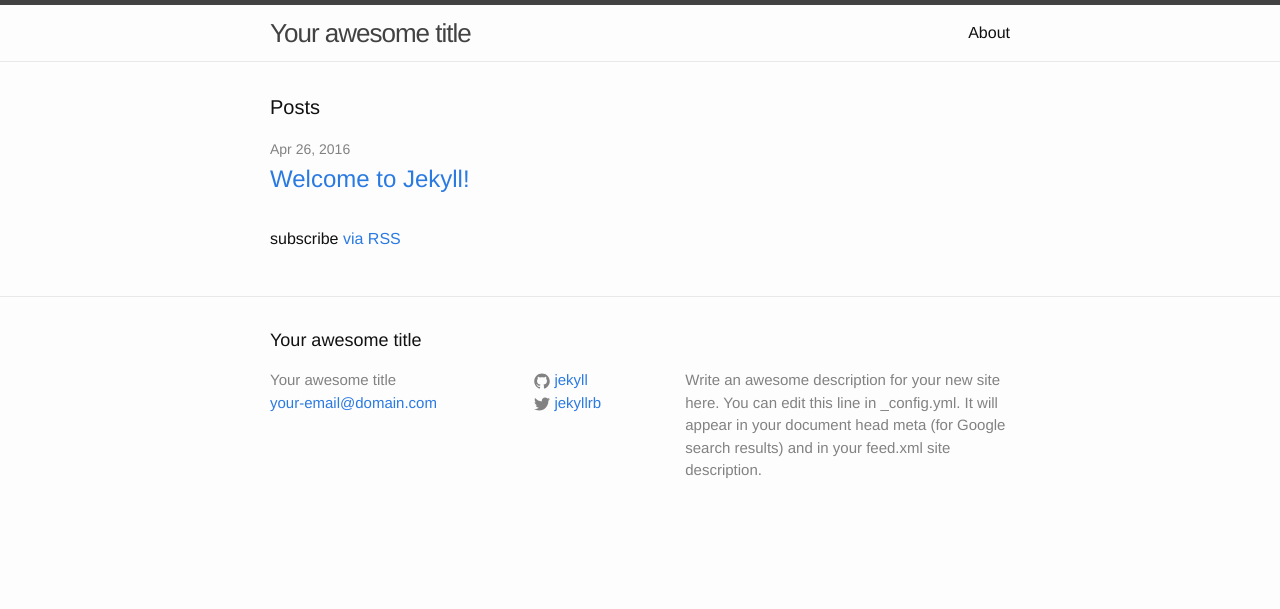
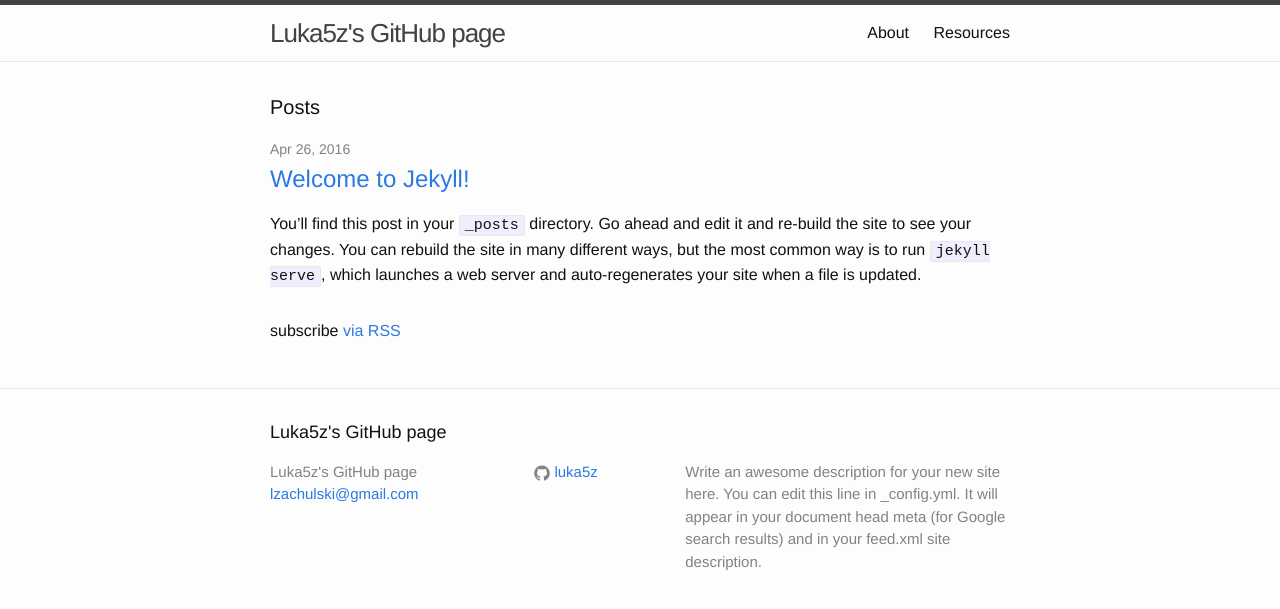
Before and after one commit to luka5z/luka5z.github.io, a Jekyll site: the page built from index.html, in a window 1280 px wide. Shown: the top 609 px of the page. Built offline with Jekyll 4.4.1, drawn with Linux system fonts in a browser that asks for light colours.

Commit message:
Going through^Cekyll tutorial.

```diff
--- a/_config.yml
+++ b/_config.yml
@@ -1,14 +1,30 @@
 # Site settings
-title: Your awesome title
-email: your-email@domain.com
+timezone: Europe/Warsaw
+title: Luka5z's GitHub page
+email: lzachulski@gmail.com
 description: > # this means to ignore newlines until "baseurl:"
   Write an awesome description for your new site here. You can edit this
   line in _config.yml. It will appear in your document head meta (for
   Google search results) and in your feed.xml site description.
 baseurl: "" # the subpath of your site, e.g. /blog/
-url: "http://yourdomain.com" # the base hostname & protocol for your site
-twitter_username: jekyllrb
-github_username:  jekyll
+url: "http://luka5z.github.io" # the base hostname & protocol for your site
+#twitter_username: jekyllrb
+github_username:  luka5z
 
 # Build settings
 markdown: kramdown
+
+defaults:
+  -
+    scope:
+      path: ""
+    values:
+      layout: "default"
+      author: "Luka5z"
+  -
+    scope:
+      path: ""
+      type: "pages"
+    values:
+      layout: "page"
+      author: "Luka5z"
--- a/_posts/2016-04-26-welcome-to-jekyll.markdown
+++ b/_posts/2016-04-26-welcome-to-jekyll.markdown
@@ -10,7 +10,7 @@ To add new posts, simply add a file in the `_posts` directory that follows the c
 
 Jekyll also offers powerful support for code snippets:
 
-{% highlight ruby %}
+{% highlight ruby linenos %}
 def print_hi(name)
   puts "Hi, #{name}"
 end
--- a/index.html
+++ b/index.html
@@ -14,6 +14,7 @@ layout: default
         <h2>
           <a class="post-link" href="{{ post.url | prepend: site.baseurl }}">{{ post.title }}</a>
         </h2>
+        {{ post.excerpt }}
       </li>
     {% endfor %}
   </ul>
--- /dev/null
+++ b/resources.md
@@ -0,0 +1,10 @@
+---
+#layout: page
+title: Resources
+permalink: /resources/
+---
+### Resources
+
+Jenkins Pipeline Plug-in:
+
+- Jenkins Pipeline Plug-in page
```
